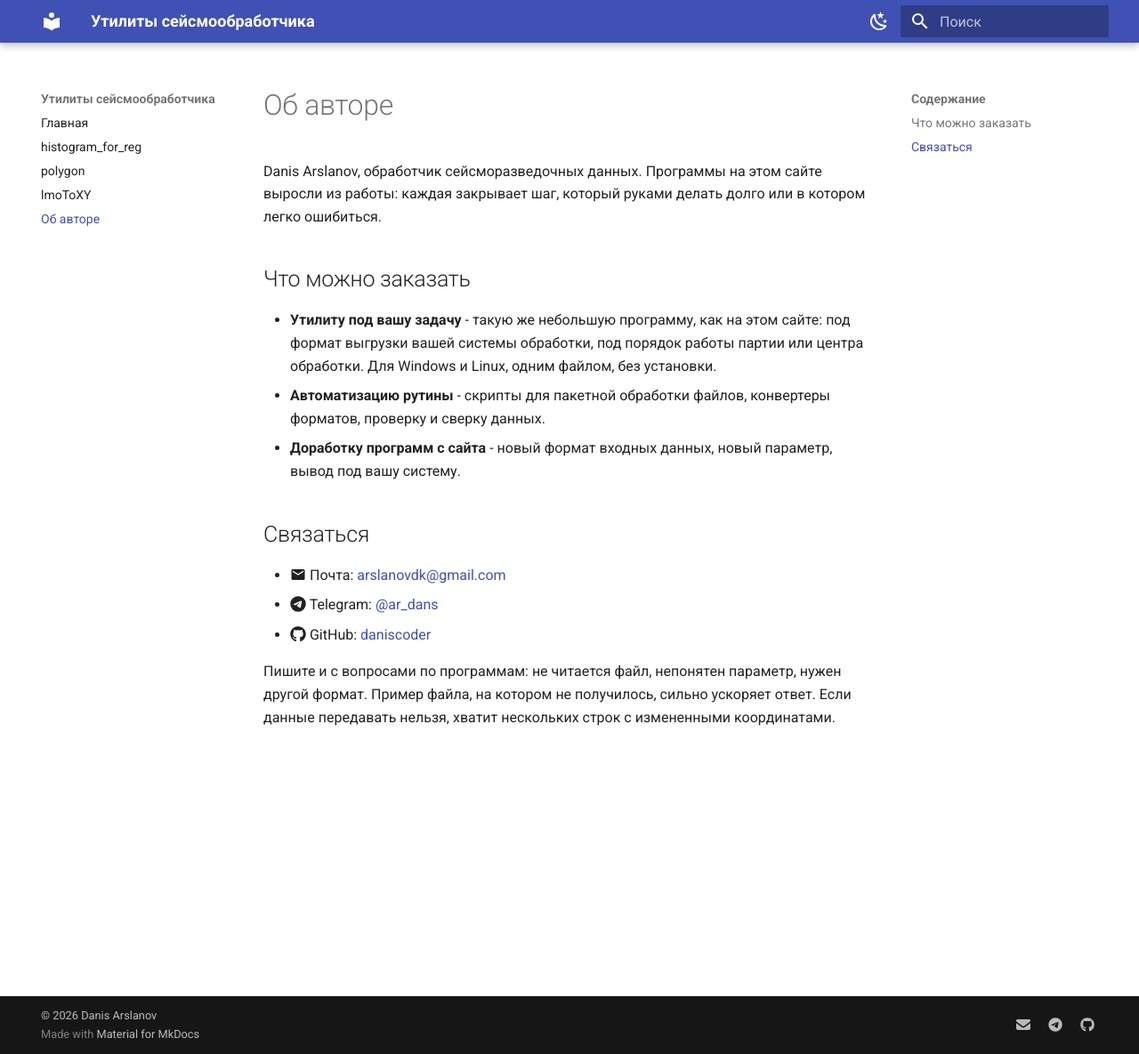
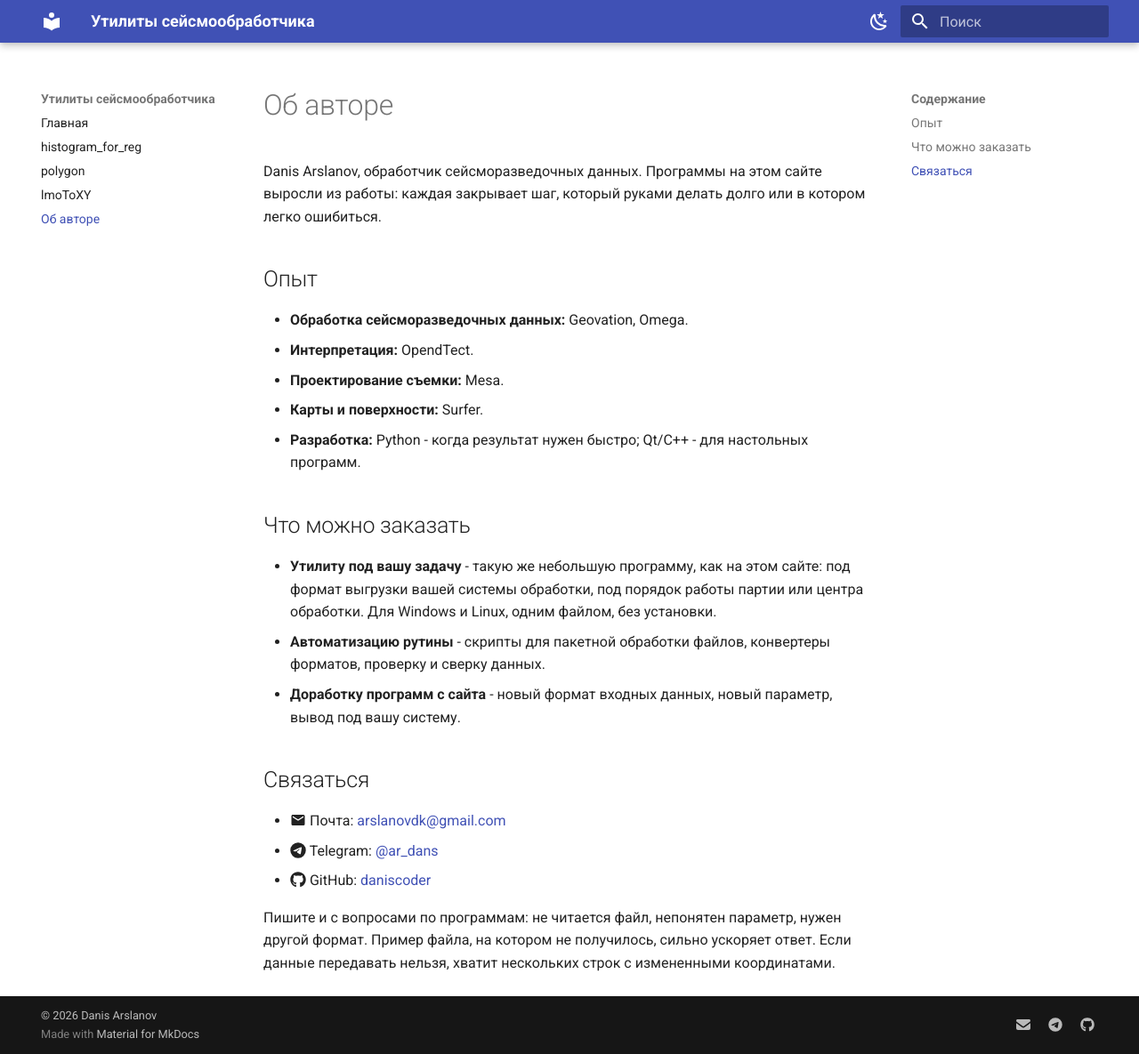
Before and after one commit to daniscoder/daniscoder.github.io, an MkDocs documentation site: the page built from docs/author.md, in a window 1280 px wide and 1185 px high. Shown: the whole window at 89% size. Built offline with MkDocs 1.6.1 and Material for MkDocs 9.7.7, drawn with Linux system fonts in a browser that asks for light colours.

Commit message:
Об авторе: опыт в системах обработки и стек
Заказчику важно видеть, с какими системами автор работал и на чем пишет.

```diff
--- a/docs/author.md
+++ b/docs/author.md
@@ -3,6 +3,15 @@
 Danis Arslanov, обработчик сейсморазведочных данных. Программы на этом сайте
 выросли из работы: каждая закрывает шаг, который руками делать долго или в
 котором легко ошибиться.
+
+## Опыт
+
+- **Обработка сейсморазведочных данных:** Geovation, Omega.
+- **Интерпретация:** OpendTect.
+- **Проектирование съемки:** Mesa.
+- **Карты и поверхности:** Surfer.
+- **Разработка:** Python - когда результат нужен быстро; Qt/C++ - для
+  настольных программ.
 
 ## Что можно заказать
 
```
